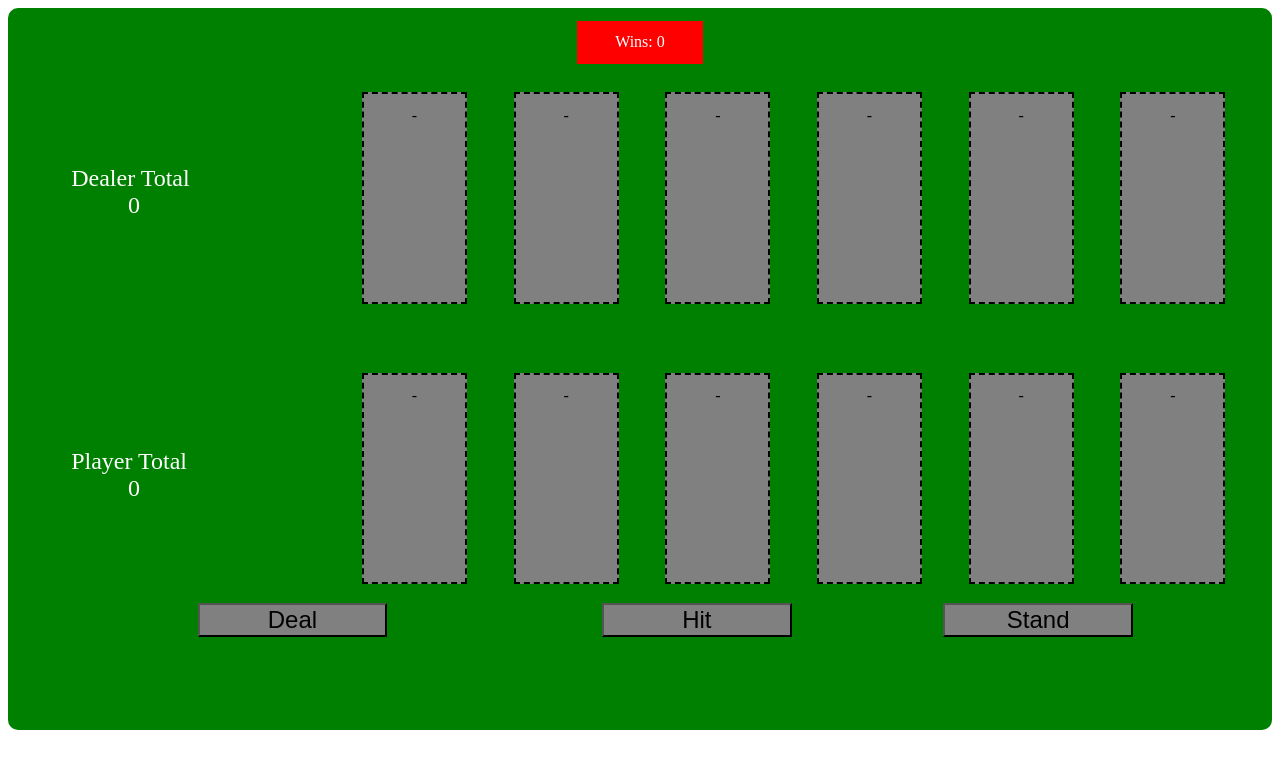
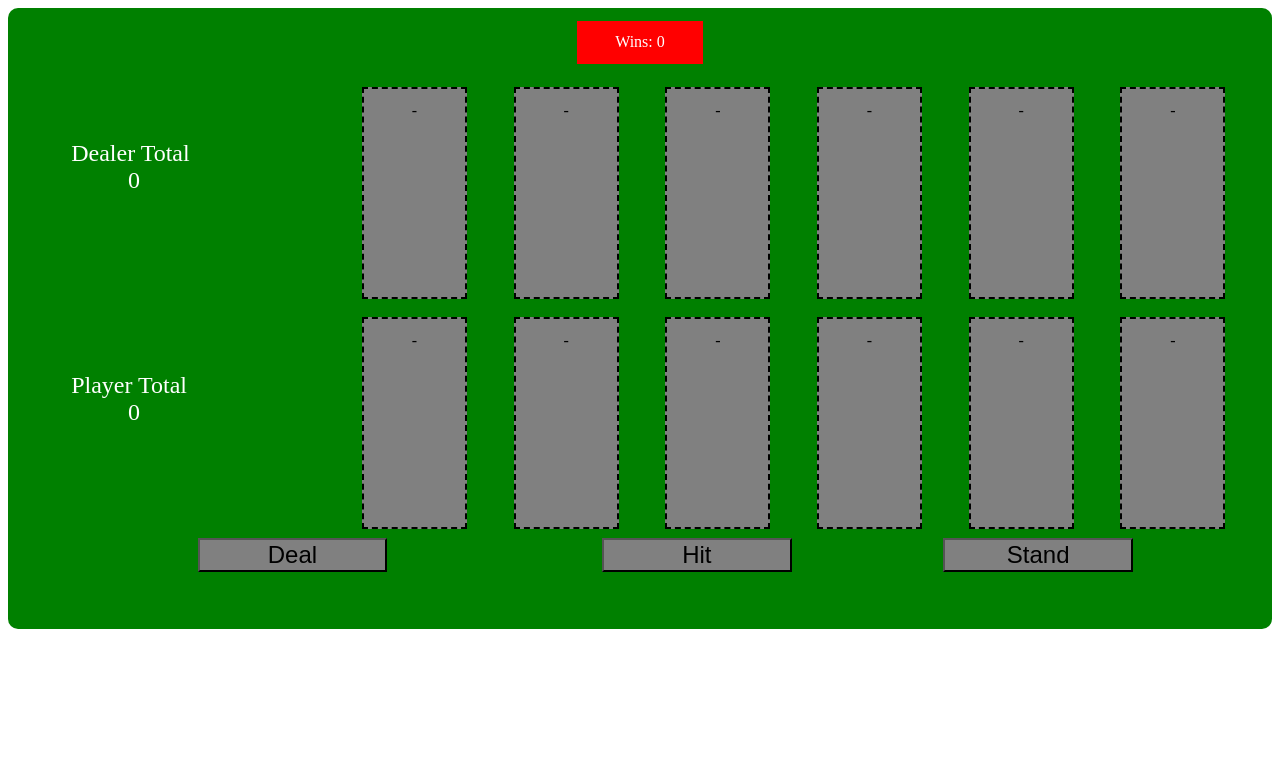
Before and after one commit to grifhammer/blackjack, a plain HTML site: page index.html in a window 1280 px wide. Drawn offline with Linux system fonts and the light colour scheme.

Commit message:
Size tweaks and @media tags
fixed some sizing problems and tweaked text sizes when the screen gets
too small

```diff
--- a/styles.css
+++ b/styles.css
@@ -1,7 +1,7 @@
 .buttons{
 	height: 10%;
 	width: 100%;
-	padding: 0 0 10%;
+	padding: 0 0 8%;
 	position: relative;
 }
 
@@ -15,22 +15,22 @@ button{
 }
 
 #draw-button{
-	top: 0%;
+	top: 35%;
 	left: 15%;
 }
 
 #hit-button{
-	top: 0%;
+	top: 35%;
 	left: 47%;
 }
 
 #stand-button{
-	top: 0%;
+	top: 35%;
 	left: 74%;
 }
 
 .hand{
-	padding: 8% 5%;
+	padding: 6% 5%;
 	position: relative;
 }
 
@@ -152,6 +152,19 @@ button{
 .play-field{
 	background: green;
 	border-radius: 10px;
-	padding:1% 0% 0%;
+	padding:1% 0% 2%;
 	position: relative;
 }
+
+@media screen and (max-width: 720px)
+{
+	/**{
+		display:none;
+	}*/
+	/*.button{
+		font-size: 10px;
+	}*/
+	.hand #player-total-wrapper, .hand #dealer-total-wrapper, .button{
+		font-size: 10px;
+	}
+}
```
